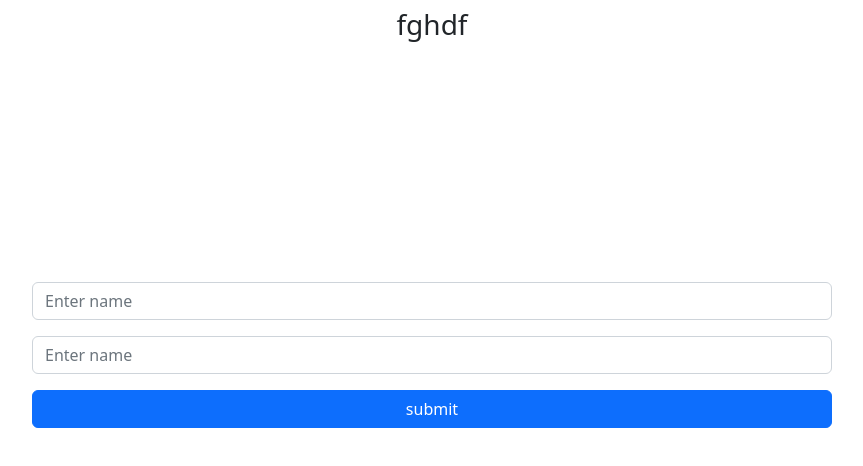
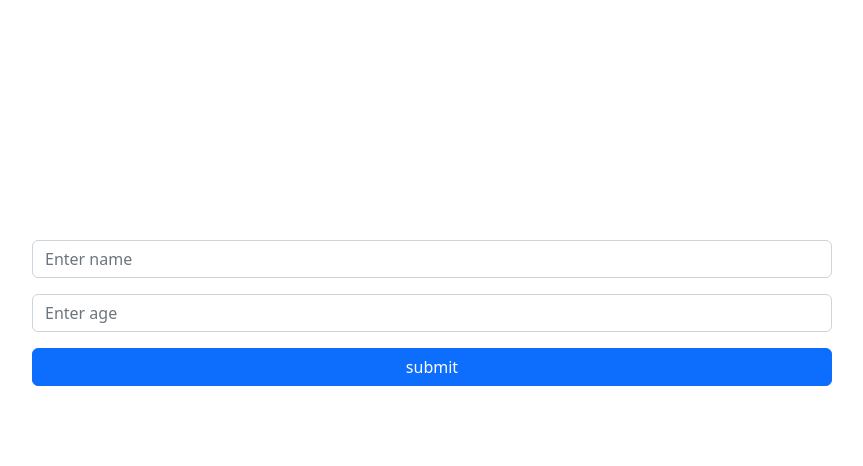
Before and after one commit to jitu335/React-crud-1-m-d-fixed, a React (Create React App) app in the folder routerjitu1/: page /create in a window 1280 px wide. Shown: the top 466 px of the page, without its empty margins (208-1071 px from the left). Built offline with nearby package versions, Linux system fonts and the light colour scheme.

Commit message:
final commit

```diff
--- a/routerjitu1/src/Home.js
+++ b/routerjitu1/src/Home.js
@@ -46,15 +46,13 @@ history('/')
           </thead>
 
           <tbody>
-            {Employees && Employees.length > 0
-              ? Employees.map((item) => {
+            {Employees && Employees.length > 0 ? Employees.map((item) => {
                   return (
                     <tr>
                       <td>{item.Name}</td>
 
                       <td>{item.age}</td>
                       <td>
-
                         <Link to={`/edit`}>
                         <Button onClick={()=>handleedit(item.id, item.Name, item.age)}>Edit</Button>
                         </Link>
--- a/routerjitu1/src/components/Add.js
+++ b/routerjitu1/src/components/Add.js
@@ -16,7 +16,7 @@ const [name, setName]=useState('')
 
        const handleSubmit = (e) => {
 
-        e.preventDefult()
+        e.preventDefault();
 
         const ids = uuid();
 
@@ -25,7 +25,7 @@ const [name, setName]=useState('')
         let a = name,
          b = age
 
-         Employees.push({id: uniqueId, name: a, age: b})
+         Employees.push({id: uniqueId, Name: a, age: b})
 
          history('/');
        }
@@ -36,22 +36,21 @@ return (
 
 <>
 
-<h3>fghdf</h3>
-
 <Form className= 'd-grid gap=2' style={{margin: '15rem'}}>
 
 <Form.Group className="mb-3" controlId="formName">
-<Form.Control type='text' placeholder="Enter name" required onChange= {(e)=> setName(e.target.value)}>
+<Form.Control  placeholder="Enter name" required onChange= {(e)=> setName(e.target.value)}>
 </Form.Control>
 </Form.Group>
 
 <Form.Group className="mb-3" controlId="formage">
-<Form.Control type='text' placeholder="Enter name" required onChange= {(e)=> setAge(e.target.value)}>
+<Form.Control  placeholder="Enter age" required onChange= {(e)=> setAge(e.target.value)}>
 </Form.Control>
 
 </Form.Group>
 
-<Button onClick={()=> handleSubmit(e)} type='submit' >submit</Button>
+<Button onClick={(e)=> handleSubmit(e)} type='submit' >submit</Button>
+
 </Form>
 
 </>
--- a/routerjitu1/src/components/Edit.js
+++ b/routerjitu1/src/components/Edit.js
@@ -23,7 +23,7 @@ function Edit () {
 
         const handleSubmit = (e) => {
 
-            e.preventDefult()
+            e.preventDefault()
 
 
             let a = Employees[index];
@@ -44,17 +44,16 @@ function Edit () {
 return (
 
 <>
-<h3>fghdf</h3>
 
 <Form className= 'd-grid gap=2' style={{margin: '15rem'}}>
 
 <Form.Group className="mb-3" controlId="formName">
-<Form.Control type='text' placeholder="Enter name" value={name} required onChange= {(e)=> setName(e.target.value)}>
+<Form.Control  placeholder="Enter name" value={name} required onChange= {(e)=> setName(e.target.value)}>
 </Form.Control>
 </Form.Group>
 
 <Form.Group className="mb-3" controlId="formage">
-<Form.Control type='text' placeholder="Enter name" value={age} required onChange= {(e)=> setAge(e.target.value)}>
+<Form.Control  placeholder="Enter age" value={age} required onChange= {(e)=> setAge(e.target.value)}>
 </Form.Control>
 
 </Form.Group>
```
